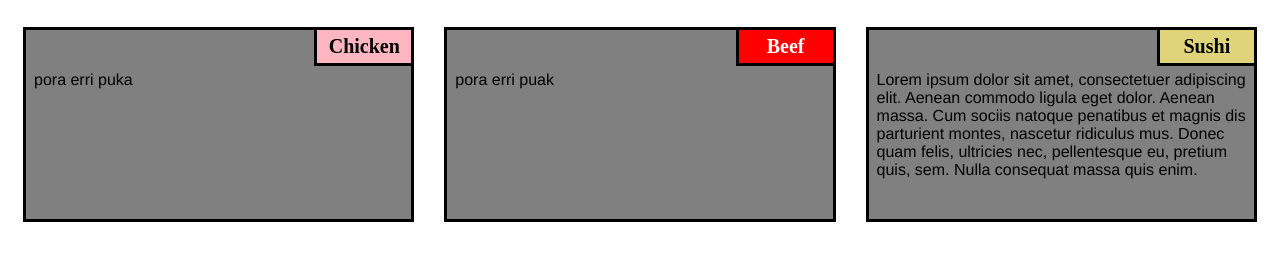
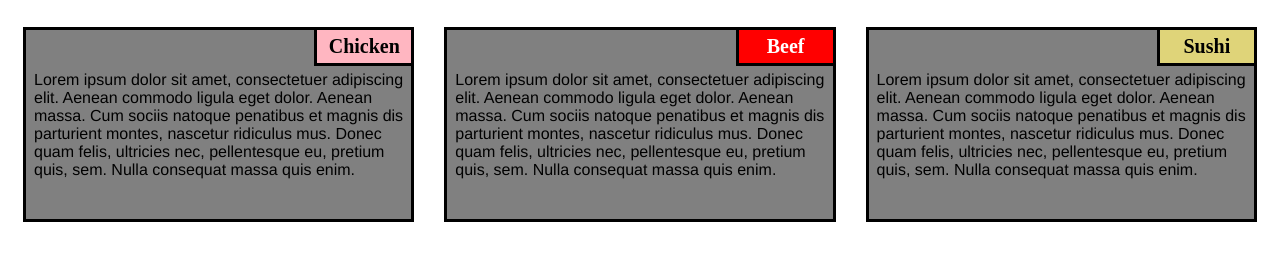
Before and after one commit to chandureddy19/coursera.github.io, a plain HTML site: page assignment_2/index.html in a window 1280 px wide. Shown: the part 95-356 px from the top of the page. Drawn offline with Linux system fonts and the light colour scheme.

Commit message:
Update index.html

```diff
--- a/assignment_2/index.html
+++ b/assignment_2/index.html
@@ -13,7 +13,8 @@
         <div>
             <p class="sub1">Chicken</p>
             <p class="content">
-            pora erri puka
+            Lorem ipsum dolor sit amet, consectetuer adipiscing elit. Aenean commodo ligula eget dolor. Aenean massa. Cum sociis natoque penatibus et magnis dis parturient montes, nascetur ridiculus mus. Donec quam felis, ultricies nec, pellentesque eu, pretium quis, sem. Nulla consequat massa quis enim.
+
             </p>
         </div>
     </section>
@@ -21,7 +22,7 @@
         <div>
             <p class="sub2">Beef</p>
             <p class="content">
-        pora erri puak
+        Lorem ipsum dolor sit amet, consectetuer adipiscing elit. Aenean commodo ligula eget dolor. Aenean massa. Cum sociis natoque penatibus et magnis dis parturient montes, nascetur ridiculus mus. Donec quam felis, ultricies nec, pellentesque eu, pretium quis, sem. Nulla consequat massa quis enim.
         </div>
     </section>
     <section class="column-lg-4 colmn-md-12 colmn-sm-12">
```
